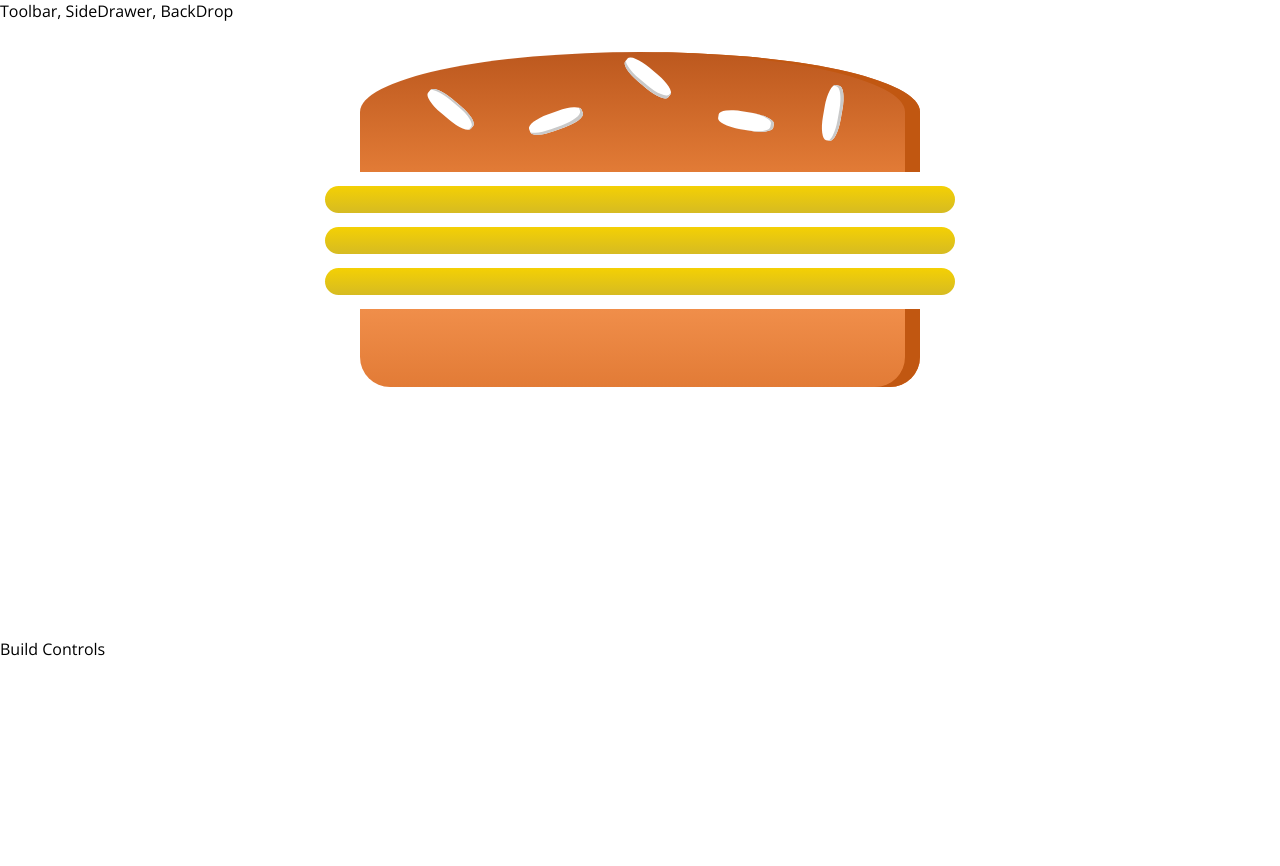
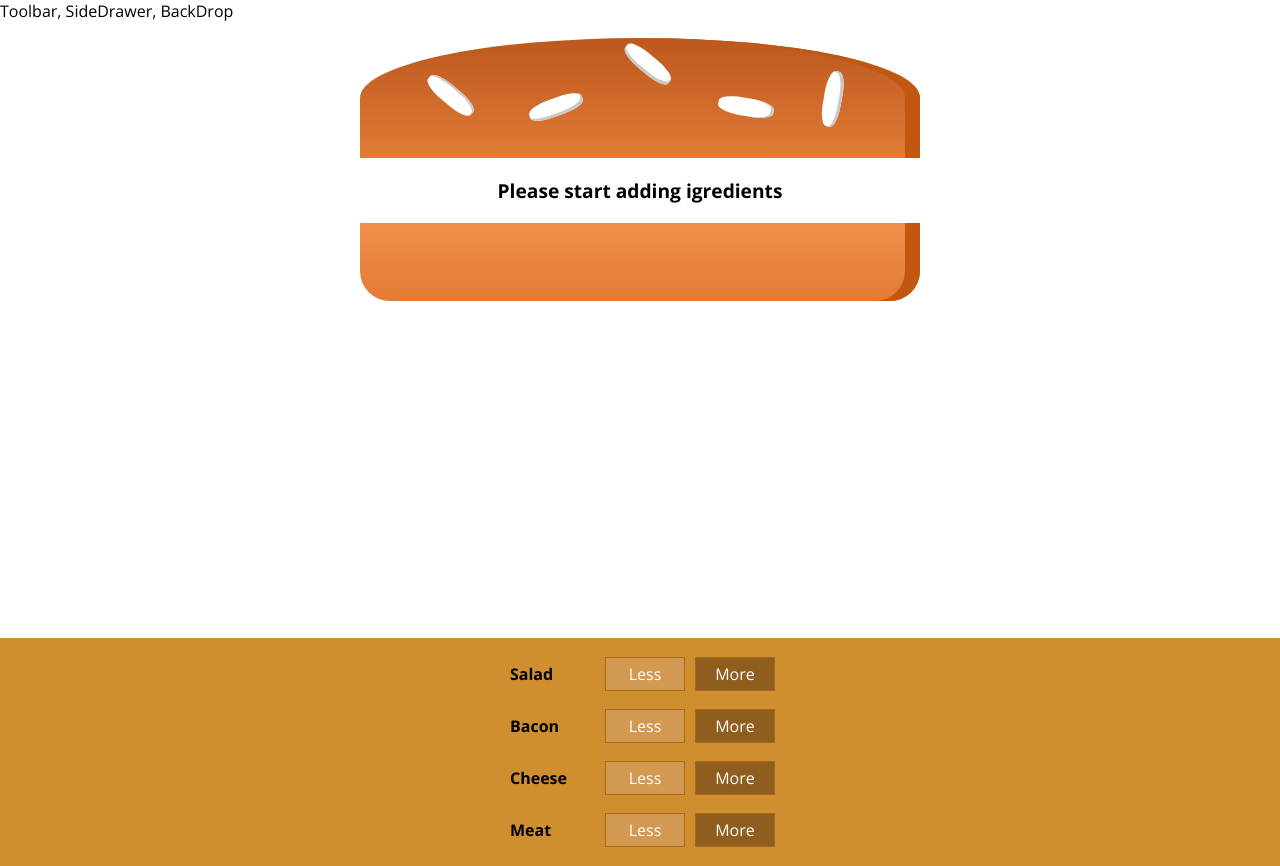
Before and after one commit to wslmacieira/burguer-builder-basic, a React app: page / in a window 1280 px wide. Before the commit the page ends 800 px from the top, so only its background shows below. Built offline with nearby package versions, Linux system fonts and the light colour scheme.

Commit message:
Connecting State to Build Controls

```diff
--- a/src/components/BuildControls/BuildControl/BuildControl.js
+++ b/src/components/BuildControls/BuildControl/BuildControl.js
@@ -6,7 +6,7 @@ const BuildControl = (props) => (
   <div className={classes.BuildControl}>
     <div className={classes.Label}>{props.label}</div>
     <button className={classes.Less}>Less</button>
-    <button className={classes.More}>More</button>
+    <button className={classes.More} onClick={props.added}>More</button>
   </div>
 )
 
--- /dev/null
+++ b/src/components/BuildControls/BuildControls.js
@@ -0,0 +1,24 @@
+import React from 'react';
+
+import classes from './BuildControls.css';
+import BuildControl from './BuildControl/BuildControl';
+
+const controls = [
+  { label: 'Salad', type: 'salad'},
+  { label: 'Bacon', type: 'bacon'},
+  { label: 'Cheese', type: 'cheese'},
+  { label: 'Meat', type: 'meat'},
+];
+
+const BuildControls = (props) => (
+  <div className={classes.BuildControls}>
+    {controls.map( control => (
+      <BuildControl
+        key={control.label}
+        label={control.label}
+        added={() => props.ingredientAdded(control.type)} />
+    ))}
+  </div>
+);
+
+export default BuildControls;
--- a/src/components/Burger/Burger.css
+++ b/src/components/Burger/Burger.css
@@ -2,7 +2,7 @@
   width: 100%;
   margin: auto;
   height: 250px;
-  overflow: scroll;
+  /* overflow: scroll; */
   text-align: center;
   font-weight: bold;
   font-size: 1.2rem;
--- a/src/containers/BurgerBuilder/BurgerBuilder.js
+++ b/src/containers/BurgerBuilder/BurgerBuilder.js
@@ -2,6 +2,14 @@ import React, { Component } from 'react';
 
 import Aux from '../../hoc/Auxiliary'
 import Burger from '../../components/Burger/Burger';
+import BuildControls from '../../components/BuildControls/BuildControls';
+
+const INGREDIENTS_PRICES = {
+  salad: 0.5,
+  cheese: 0.4,
+  meat: 1.3,
+  bacon: 0.7
+}
 
 export default class BurgerBuilder extends Component {
   // constructor (props) {
@@ -13,9 +21,28 @@ export default class BurgerBuilder extends Component {
     ingredients: {
       salad: 0,
       bacon: 0,
-      cheese: 3,
+      cheese: 0,
       meat: 0
-    }
+    },
+    totalPrice: 4
+  }
+
+  addIngredientHandler = (type) => {
+    const oldCount = this.state.ingredients[type];
+    const updatedCount = oldCount + 1;
+    const updatedIngredients = {
+      ...this.state.ingredients
+    };
+    updatedIngredients[type] = updatedCount;
+    const priceAddition = INGREDIENTS_PRICES[type];
+    const oldPrice = this.state.totalPrice;
+    const newPrice = oldPrice + priceAddition;
+    this.setState({ totalPrice: newPrice, ingredients: updatedIngredients});
+
+  }
+
+  removeIngredientHandler = (type) => {
+
   }
 
   render() {
@@ -23,7 +50,8 @@ export default class BurgerBuilder extends Component {
       <div>
         <Aux>
           <Burger ingredients= {this.state.ingredients} />
-          <div>Build Controls</div>
+          <BuildControls
+            ingredientAdded={this.addIngredientHandler} />
         </Aux>
 
       </div>
```
Also changed, not shown: src/components/BuildControls/BuildControl.js (deleted, +0 -9 lines).
